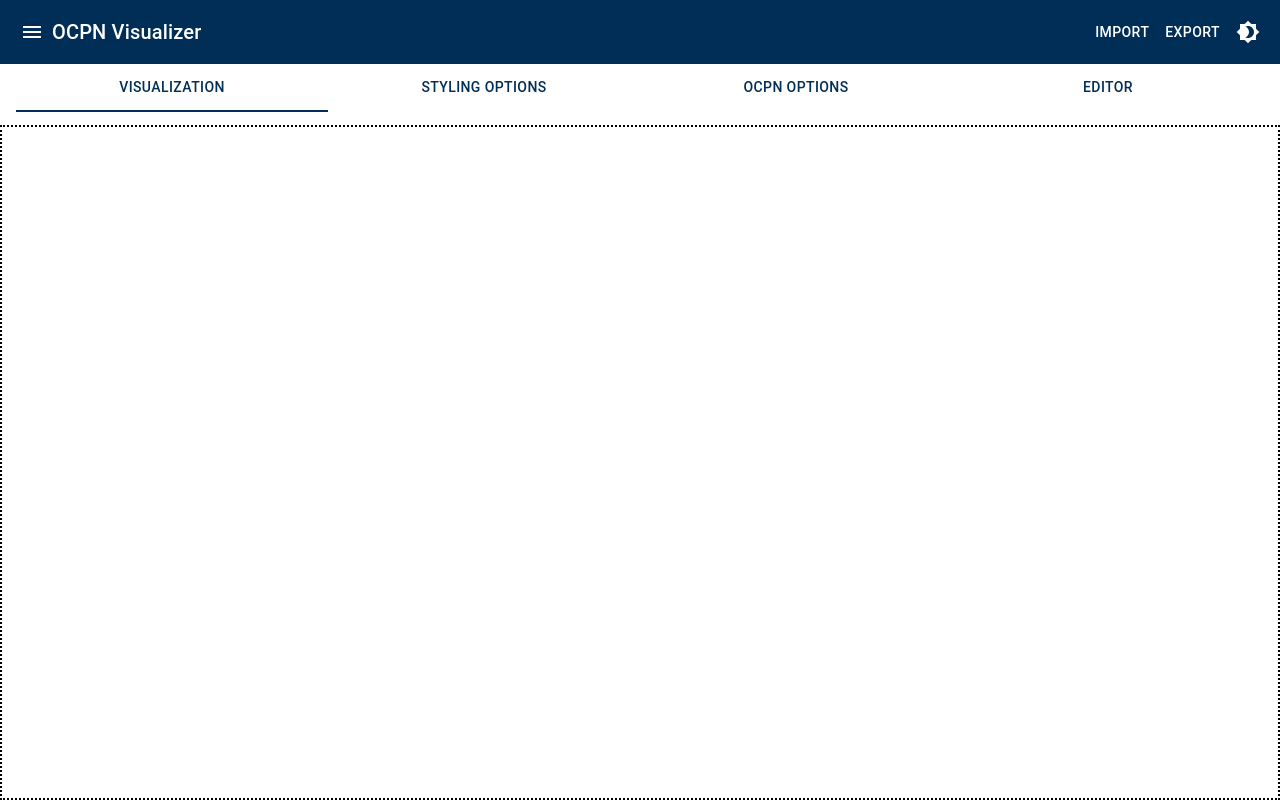
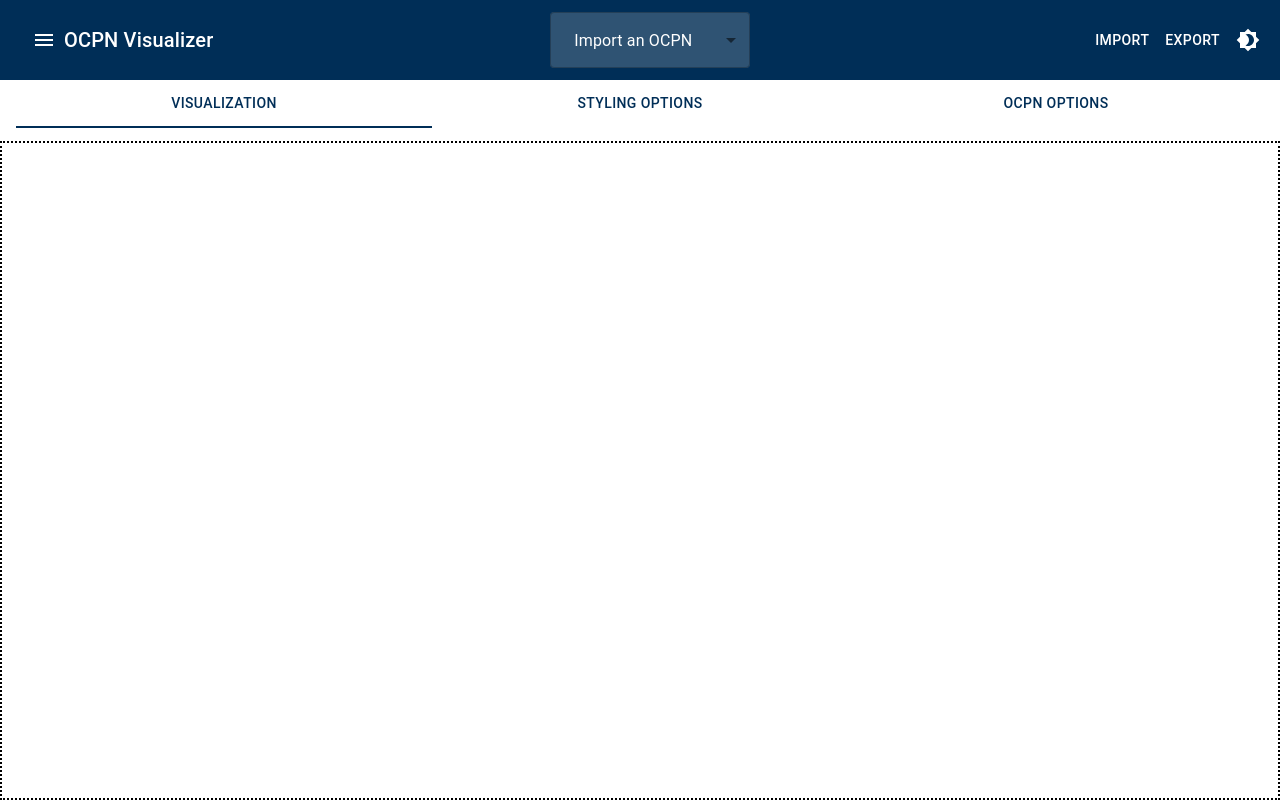
Before and after one commit to rwth-pads/ocpn-visualizer, a Next.js app: page / in a window 1280 px wide. Built offline with nearby package versions, Linux system fonts and the light colour scheme.

Commit message:
remove editor and add select to header bar

```diff
--- a/src/app/components/Header.tsx
+++ b/src/app/components/Header.tsx
@@ -6,27 +6,83 @@ import IconButton from '@mui/material/IconButton';
 import Button from '@mui/material/Button';
 import MenuIcon from '@mui/icons-material/Menu';
 import Brightness4Icon from '@mui/icons-material/Brightness4';
+import Select from '@mui/material/Select';
+import MenuItem from '@mui/material/MenuItem';
+import Box from '@mui/material/Box';
+import { SelectChangeEvent } from '@mui/material/Select';
+import ObjectCentricPetriNet from '../utils/classes/ObjectCentricPetriNet';
+
+const ITEM_HEIGHT = 48;
 
 interface HeaderProps {
     onMenuClick: () => void;
     onImportClick: () => void;
     onExportClick: () => void;
     onToggleDarkMode: () => void;
+    darkMode: boolean;
+    importedObjects: ObjectCentricPetriNet[];
+    selectedOCPN: number | null;
+    handleSelectChange: (event: SelectChangeEvent<number | "default">) => void;
 }
 
-const Header: React.FC<HeaderProps> = ({ onMenuClick, onImportClick, onExportClick, onToggleDarkMode }) => {
+const Header: React.FC<HeaderProps> = ({
+    onMenuClick,
+    onImportClick,
+    onExportClick,
+    onToggleDarkMode,
+    darkMode,
+    importedObjects,
+    selectedOCPN,
+    handleSelectChange
+}) => {
     return (
         <AppBar position="static">
-            <Toolbar>
-                <IconButton edge="start" color="inherit" aria-label="menu" onClick={onMenuClick}>
+            <Toolbar sx={{ height: '10vh' }}>
+                <IconButton color="inherit" aria-label="menu" onClick={onMenuClick}>
                     <MenuIcon />
                 </IconButton>
-                <Typography variant="h6" component="div" sx={{ flexGrow: 1 }}>
+                <Typography variant="h6" component="div">
                     OCPN Visualizer
                 </Typography>
+                <Box sx={{ flexGrow: 1, display: 'flex', justifyContent: 'center' }}>
+                    <Select
+                        value={selectedOCPN !== null ? selectedOCPN : 'default'}
+                        onChange={handleSelectChange}
+                        displayEmpty
+                        sx={{ margin: '0 10px', padding: '0 10px', minWidth: 200, bgcolor: darkMode ? '#383838' : '#2f5373', color: 'white' }}
+                        MenuProps={{
+                            PaperProps: {
+                                sx: {
+                                    backgroundColor: darkMode ? '#383838' : '#2f5373',
+                                    color: 'white',
+                                    maxHeight: ITEM_HEIGHT * 10,
+                                    '&::-webkit-scrollbar': {
+                                        width: '8px',
+                                        height: '8px',
+                                    },
+                                    '&::-webkit-scrollbar-thumb': {
+                                        backgroundColor: darkMode ? '#0d0d0d' : '#c7def2',
+                                        borderRadius: '4px',
+                                    },
+                                },
+                            }
+                        }}
+                    >
+                        {importedObjects.length === 0 && (
+                            <MenuItem value="default" disabled>
+                                Import an OCPN
+                            </MenuItem>
+                        )}
+                        {importedObjects.map((obj, index) => (
+                            <MenuItem key={index} value={index}>
+                                {obj.name}
+                            </MenuItem>
+                        ))}
+                    </Select>
+                </Box>
                 <Button color="inherit" onClick={onImportClick}>Import</Button>
                 <Button color="inherit" onClick={onExportClick}>Export</Button>
-                <IconButton edge="end" color="inherit" aria-label="toggle dark mode" onClick={onToggleDarkMode}>
+                <IconButton edge="end" color="inherit" aria-label="toggle dark mode" onClick={onToggleDarkMode} sx={{ transform: 'scale(1)' }}>
                     <Brightness4Icon />
                 </IconButton>
             </Toolbar>
--- a/src/app/components/TabMenu.tsx
+++ b/src/app/components/TabMenu.tsx
@@ -13,7 +13,7 @@ interface TabMenuProps {
 const TabMenu: React.FC<TabMenuProps> = ({ open, tabValue, handleTabChange}) => {
     return (
         <Collapse in={open} timeout="auto" unmountOnExit>
-            <Box sx={{ width: '100%', bgcolor: 'background.default', marginBottom: '1%', paddingX: 2 }}>
+            <Box sx={{ width: '100%', bgcolor: 'white', marginBottom: '1%', paddingX: 2 }}>
                 <Tabs
                     value={tabValue}
                     onChange={handleTabChange}
@@ -24,7 +24,6 @@ const TabMenu: React.FC<TabMenuProps> = ({ open, tabValue, handleTabChange}) =>
                     <Tab label="Visualization" />
                     <Tab label="Styling Options" />
                     <Tab label="OCPN Options" />
-                    <Tab label="Editor" />
                 </Tabs>
             </Box>
         </Collapse>
--- a/src/app/components/VisualizationArea.tsx
+++ b/src/app/components/VisualizationArea.tsx
@@ -6,7 +6,7 @@ import OCPNLayout from '../utils/classes/OCPNLayout';
 import sugiyama from '../utils/sugiyama/sugiyama.js';
 import './place.css';
 
-const COLORS_ARRAY = ['#f5a800', '#99cefd', '#002e57', 'red', 'green', 'purple', 'orange', 'yellow', 'pink', 'brown', 'cyan', 'magenta', 'lime', 'teal', 'indigo', 'maroon', 'navy', 'olive', 'silver', 'aqua', 'fuchsia', 'gray', 'black'];
+const COLORS_ARRAY = ['#99cefd', '#f5a800', '#002e57', 'red', 'green', 'purple', 'orange', 'yellow', 'pink', 'brown', 'cyan', 'magenta', 'lime', 'teal', 'indigo', 'maroon', 'navy', 'olive', 'silver', 'aqua', 'fuchsia', 'gray', 'black'];
 
 interface VisualizationAreaProps {
     selectedOCPN: ObjectCentricPetriNet | null;
@@ -36,8 +36,8 @@ const VisualizationArea: React.FC<VisualizationAreaProps> = ({ selectedOCPN }) =
             .attr('viewBox', '0 0 10 10')
             .attr('refX', 10)
             .attr('refY', 5)
-            .attr('markerWidth', 3)
-            .attr('markerHeight', 3)
+            .attr('markerWidth', 5)
+            .attr('markerHeight', 5)
             .attr('orient', 'auto-start-reverse')
             .append('path')
             .attr('d', 'M 0 0 L 10 5 L 0 10 Z')
--- a/src/app/context/CustomThemeProvider.tsx
+++ b/src/app/context/CustomThemeProvider.tsx
@@ -16,7 +16,7 @@ const CustomThemeProvider = ({ children, darkMode }: CustomThemeProviderProps) =
         light: darkMode ? '#000000' : '#0000000',
       },
       secondary: {
-        main: darkMode ? '#002e57' : '#002e57',
+        main: darkMode ? '#000000' : '#002e57',
       },
       background: {
         default: darkMode ? '#ffffff' : '#ffffff',
--- a/src/app/page.tsx
+++ b/src/app/page.tsx
@@ -4,15 +4,12 @@ import React, { useState, useEffect } from 'react';
 import Box from '@mui/material/Box';
 import Typography from '@mui/material/Typography';
 import useMediaQuery from '@mui/material/useMediaQuery';
-
 import CustomThemeProvider from './context/CustomThemeProvider';
 import Header from './components/Header';
 import TabMenu from './components/TabMenu';
 import VisualizationArea from './components/VisualizationArea';
-
-import Editor from './components/Editor';
+import { SelectChangeEvent } from '@mui/material/Select';
 import ImportDialog from './components/ImportDialog';
-
 import ObjectCentricPetriNet from './utils/classes/ObjectCentricPetriNet';
 
 const Home = () => {
@@ -105,9 +102,10 @@ const Home = () => {
         }
     };
 
-    const handleListItemClick = (event: React.MouseEvent<HTMLDivElement, MouseEvent>, index: number) => {
-        setSelectedOCPN(index);
-    }
+    const handleSelectChange = (event: SelectChangeEvent<number | "default">) => {
+        const value = event.target.value;
+        setSelectedOCPN(value === "default" ? null : value as number);
+    };
 
 return (
     <CustomThemeProvider darkMode={darkMode}>
@@ -117,6 +115,10 @@ const Home = () => {
                 onImportClick={handleImportClick}
                 onExportClick={() => { }} // TODO: Implement export functionality
                 onToggleDarkMode={handleToggleDarkMode}
+                darkMode={darkMode}
+                importedObjects={importedObjects}
+                selectedOCPN={selectedOCPN}
+                handleSelectChange={handleSelectChange}
             />
             <TabMenu
                 open={menuOpen}
@@ -135,13 +137,6 @@ const Home = () => {
                     <Box sx={{ bgcolor: 'background.paper', overflow: 'auto', mt: 2 }}>
                         {tabValue === 1 && <Typography variant="h6">Styling Options</Typography>}
                         {tabValue === 2 && <Typography variant="h6">OCPN Options</Typography>}
-                            {tabValue === 3 &&
-                                <Editor
-                                    importedObjects={importedObjects}
-                                    selectedOCPN={selectedOCPN}
-                                    onListItemClick={handleListItemClick}
-                                />
-                            }
                     </Box>
                 )}
                 {(tabValue === 0 || !isSmallScreen) && <VisualizationArea selectedOCPN={selectedOCPN !== null ? importedObjects[selectedOCPN] : null} />}
```
Lines whose indentation alone changed are shown as unchanged.
